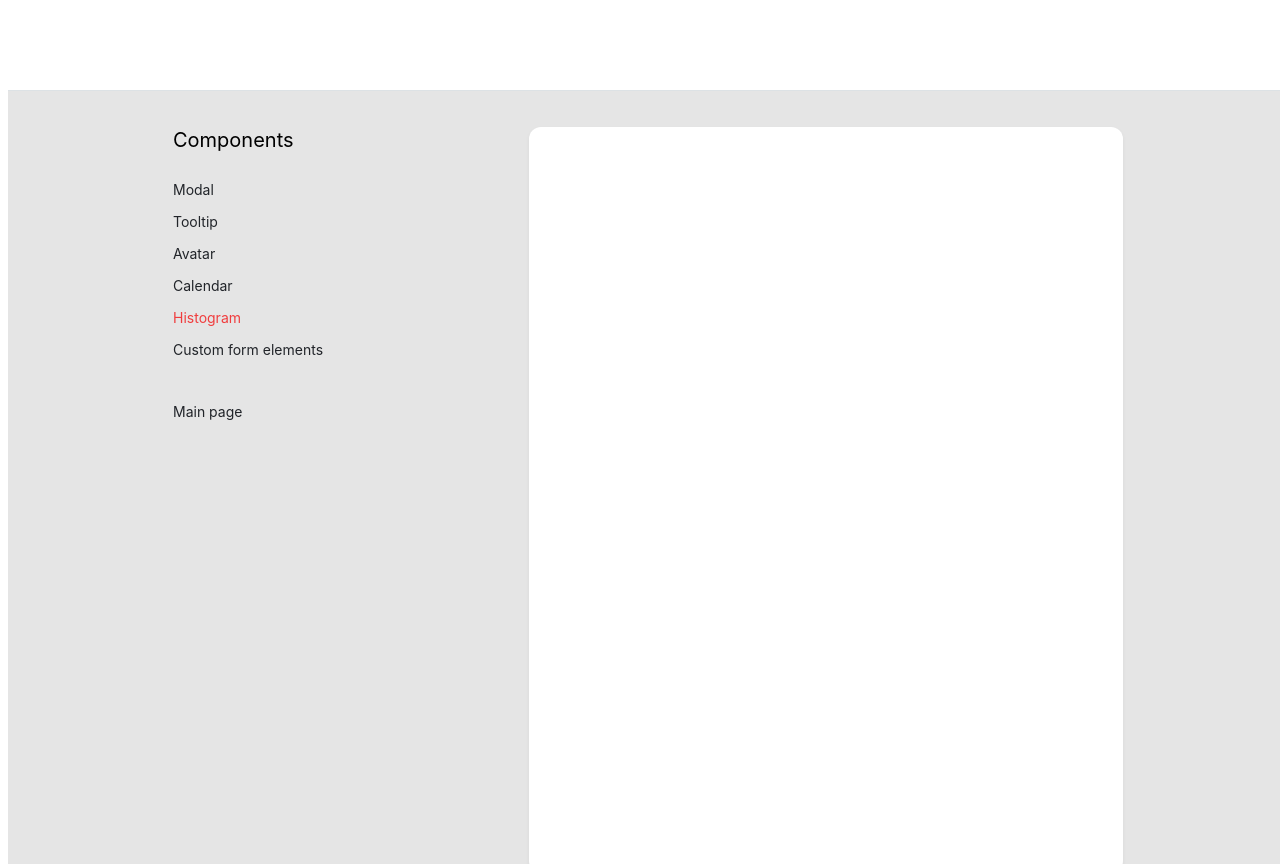
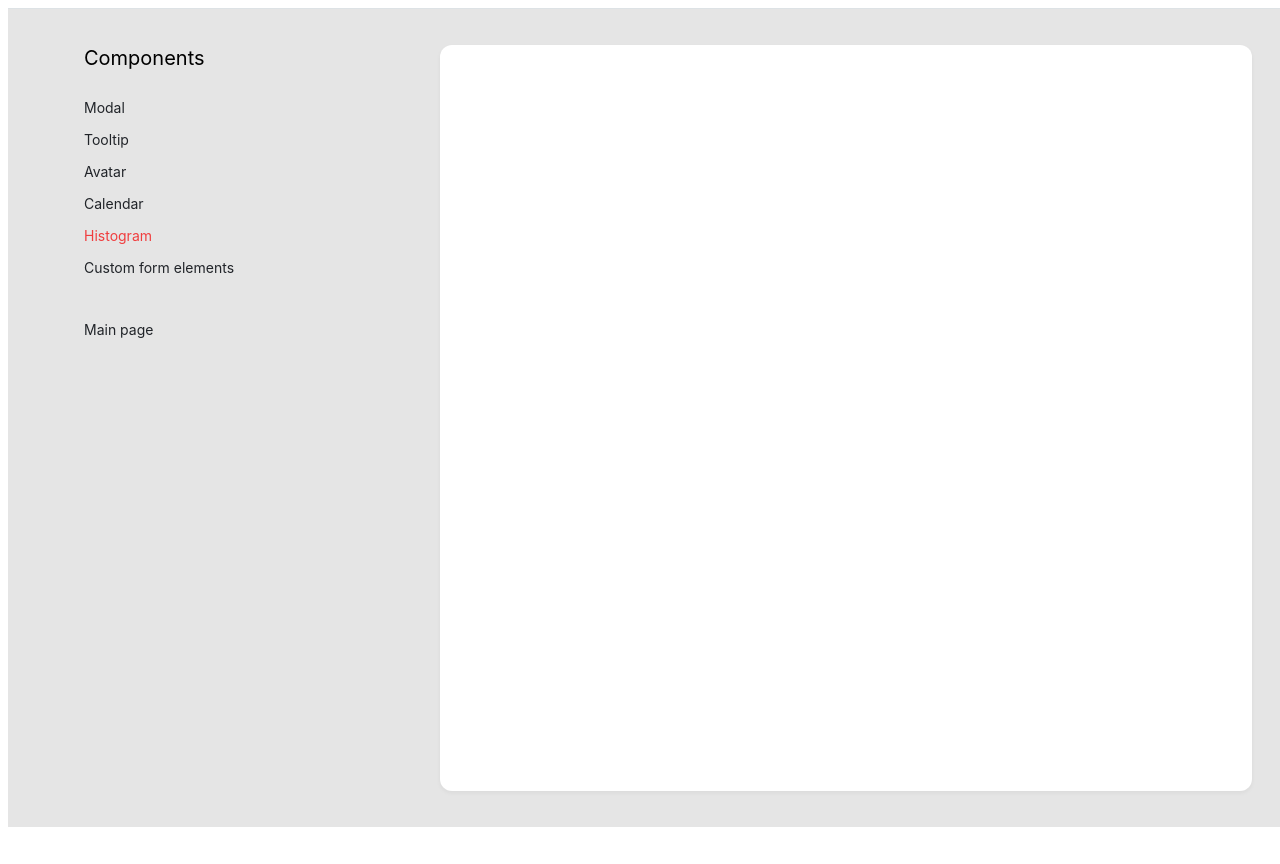
Before and after one commit to js-tasks-ru/htmlcss-20210708_anastasy-d, a website: page pages/template.html in a window 1280 px wide. Shown: the top 864 px of the page. After the commit the page ends 827 px from the top, so only its background shows below. Drawn offline with Linux system fonts and the light colour scheme.

Commit message:
Fix after review, move sidebar and card to components, remove header_height

```diff
--- /dev/null
+++ b/components/card/card.css
@@ -0,0 +1,7 @@
+.page__card {
+  height: 746px;
+  background: #ffffff;
+  box-shadow: 0px 2px 4px rgba(33, 36, 41, 0.05);
+  border-radius: 12px;
+  grid-area: "card";
+}
--- /dev/null
+++ b/components/sidebar/sidebar.css
@@ -0,0 +1,34 @@
+.page__sidebar {
+  width: 300px;
+  grid-area: "sidebar";
+  display: flex;
+  flex-direction: column;
+  gap: 10px;
+  padding-left: 40px;
+}
+
+.page__sidebar__title {
+  font-family: "Inter", sans-serif;
+  font-style: normal;
+  font-weight: normal;
+  font-size: 20px;
+  line-height: 26px;
+  margin-bottom: 16px;
+}
+
+.page__sidebar__menu-item {
+  font-family: "Inter", sans-serif;
+  font-style: normal;
+  font-weight: normal;
+  font-size: 14px;
+  line-height: 22px;
+  color: var(--black);
+}
+
+.page__sidebar__menu-item_selected {
+  color: var(--red);
+}
+
+.page__sidebar__menu-item:last-child {
+  margin-top: 30px;
+}
--- a/pages/template.css
+++ b/pages/template.css
@@ -2,59 +2,11 @@
   margin: 0 auto;
 }
 
-.header_height {
-  height: 82px;
-}
-
 .page__main {
-  display: grid;
   display: grid;
   grid-template-columns: auto 1fr;
   grid-template-areas: "sidebar card";
-  padding: 36px 165px 166px 0px;
+  column-gap: 56px;
   background: var(--grey-9);
-  column-gap: 56px;
+  padding: 36px;
 }
-
-.page__card {
-  height: 746px;
-  background: #ffffff;
-  box-shadow: 0px 2px 4px rgba(33, 36, 41, 0.05);
-  border-radius: 12px;
-  grid-area: "card";
-}
-
-.page__sidebar {
-  width: 300px;
-  grid-area: "sidebar";
-  display: flex;
-  flex-direction: column;
-  gap: 10px;
-  padding-left: 165px;
-}
-
-.page__sidebar_title {
-  font-family: "Inter", sans-serif;
-  font-style: normal;
-  font-weight: normal;
-  font-size: 20px;
-  line-height: 26px;
-  margin-bottom: 16px;
-}
-
-.page__sidebar_menu_item {
-  font-family: "Inter", sans-serif;
-  font-style: normal;
-  font-weight: normal;
-  font-size: 14px;
-  line-height: 22px;
-  color: var(--black);
-}
-
-.page__sidebar_menu_item_selected {
-  color: var(--red);
-}
-
-.page__sidebar_menu_item:last-child {
-  margin-top: 30px;
-}
--- a/pages/template.html
+++ b/pages/template.html
@@ -4,30 +4,27 @@
 <head>
     <link rel="stylesheet" href="../assets/css/main.css" />
     <link rel="stylesheet" href="../components/header/header.css" />
+    <link rel="stylesheet" href="../components/card/card.css" />
+    <link rel="stylesheet" href="../components/sidebar/sidebar.css" />
     <link rel="stylesheet" href="./template.css" />
 
-    <style>
-
-
-    </style>
 </head>
 
 <body class="page">
     <header class="header header_height">
-        <div class="page__box"></div>
     </header>
     <main class="page__main">
         <div class="page__sidebar">
-            <div class="page__sidebar_title">
+            <div class="page__sidebar__title">
                 Components
             </div>
-            <div class="page__sidebar_menu_item">Modal</div>
-            <div class="page__sidebar_menu_item">Tooltip</div>
-            <div class="page__sidebar_menu_item">Avatar</div>
-            <div class="page__sidebar_menu_item">Calendar</div>
-            <div class="page__sidebar_menu_item page__sidebar_menu_item_selected">Histogram</div>
-            <div class="page__sidebar_menu_item">Custom form elements</div>
-            <div class="page__sidebar_menu_item">Main page</div>
+            <div class="page__sidebar__menu-item">Modal</div>
+            <div class="page__sidebar__menu-item">Tooltip</div>
+            <div class="page__sidebar__menu-item">Avatar</div>
+            <div class="page__sidebar__menu-item">Calendar</div>
+            <div class="page__sidebar__menu-item page__sidebar__menu-item_selected">Histogram</div>
+            <div class="page__sidebar__menu-item">Custom form elements</div>
+            <div class="page__sidebar__menu-item">Main page</div>
         </div>
         <div class="page__card"></div>
     </main>
```
